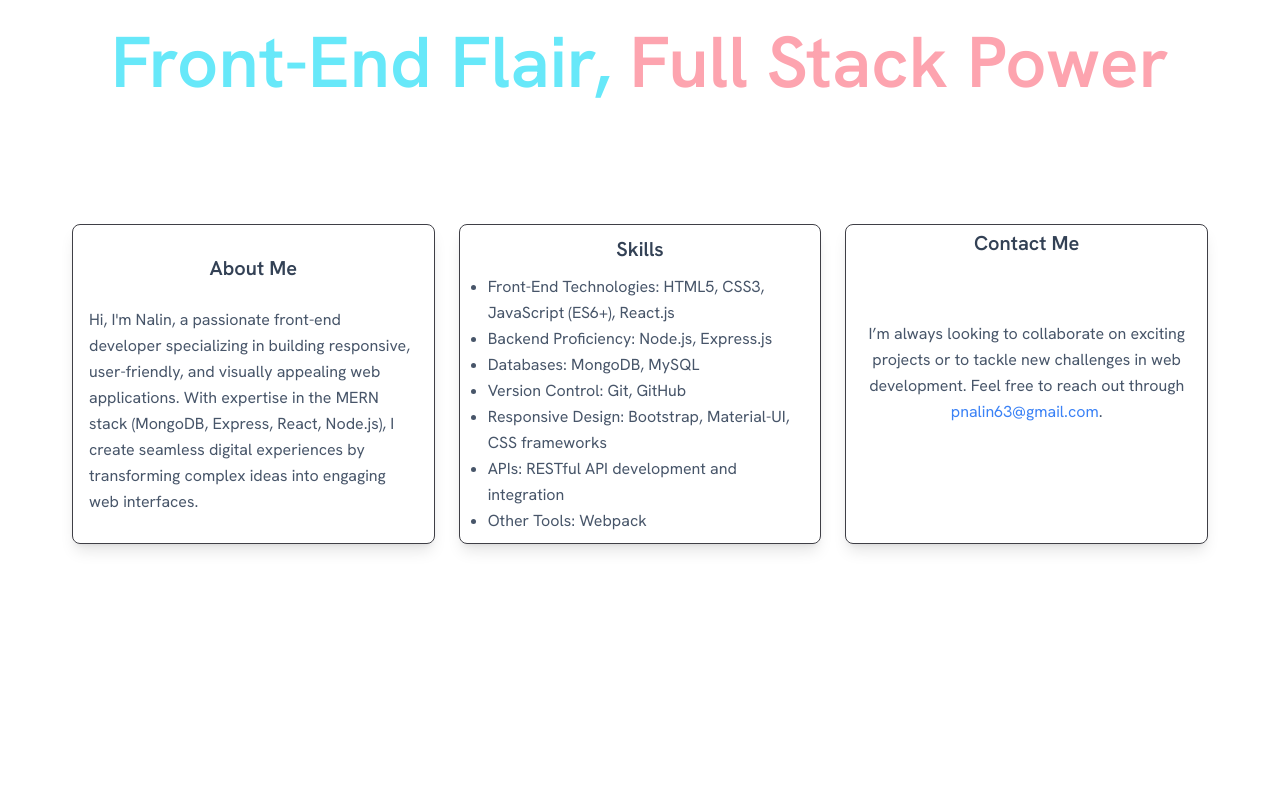
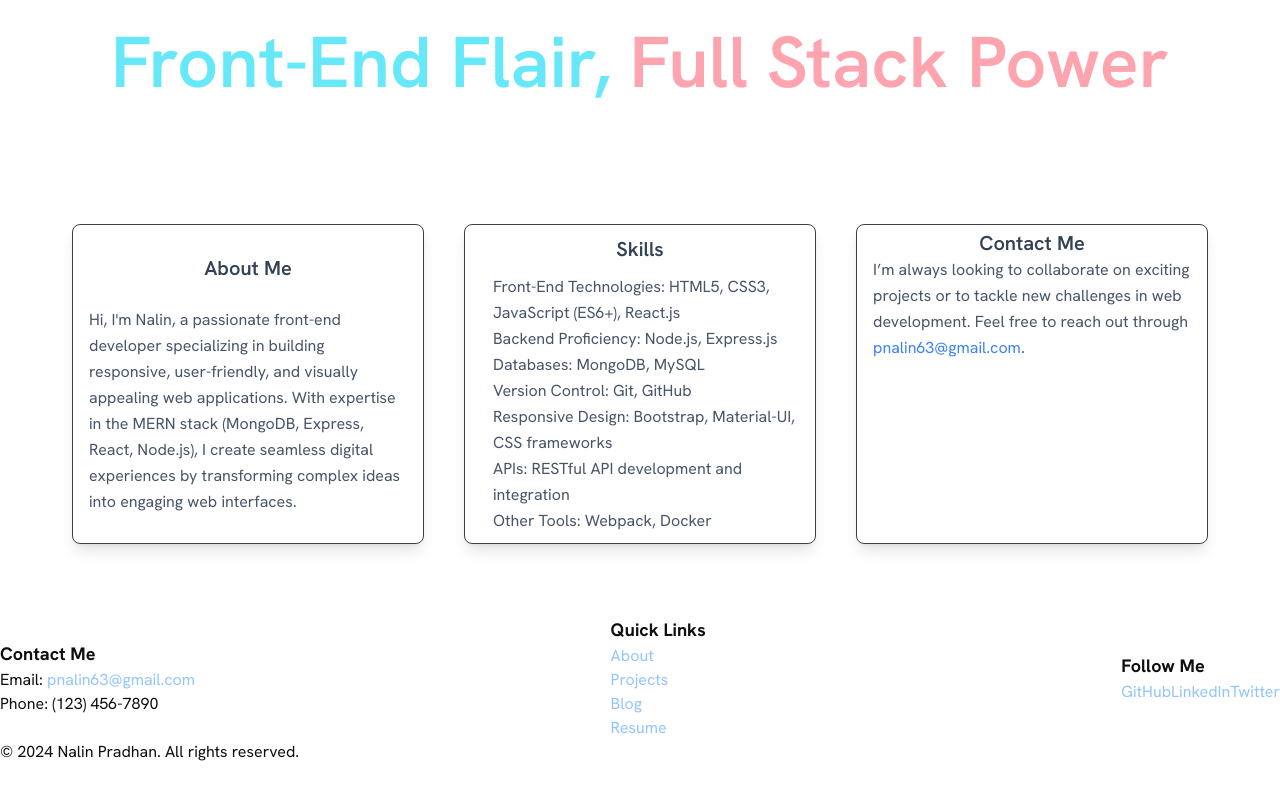
Before and after one commit to NalinPradhan/profilepage, a React (Create React App) app: page / in a window 1280 px wide. Shown: the part 242-1042 px from the top of the page. After the commit the page ends 1006 px from the top, so only its background shows below. Built offline with nearby package versions, Linux system fonts and the light colour scheme.

Commit message:
added footer

```diff
--- a/src/App.js
+++ b/src/App.js
@@ -6,6 +6,7 @@ import { ScrollTrigger } from "gsap/ScrollTrigger";
 import Navbar from "./components/Navbar";
 import Herotxt from "./components/Herotxt";
 import Intro from "./components/intro";
+import Footer from "./components/Footer";
 
 gsap.registerPlugin(ScrollTrigger);
 
@@ -21,7 +22,8 @@ function App() {
       {shownav ? <Navbar /> : null}
       {shownav ? <Herotxt /> : null}
       {shownav ? <Intro /> : null}
-      {/* {shownav ? <FloatingText /> : null} */}
+      {shownav ? <Footer /> : null}
+
     </>
   );
 }
--- /dev/null
+++ b/src/components/Footer.jsx
@@ -0,0 +1,39 @@
+import React from 'react';
+
+const Footer = () => {
+    return (
+        <footer>
+            <div className="h-32 ">
+                {/* <a href="resume" className="resume">Resume</a> */}
+                <div className="container mx-auto flex justify-between items-center">
+                    <div>
+                        <h4 className="text-lg font-bold">Contact Me</h4>
+                        <p>Email: <a href="mailto:pnalin63@gmail.com" className="text-blue-300">pnalin63@gmail.com</a></p>
+                        <p>Phone: (123) 456-7890</p>
+                    </div>
+
+                    <div>
+                        <h4 className="text-lg font-bold">Quick Links</h4>
+                        <ul>
+                            <li><a href="#about" className="text-blue-300">About</a></li>
+                            <li><a href="#projects" className="text-blue-300">Projects</a></li>
+                            <li><a href="#blog" className="text-blue-300">Blog</a></li>
+                            <li><a href="/resume.pdf" className="text-blue-300">Resume</a></li>
+                        </ul>
+                    </div>
+
+                    <div>
+                        <h4 className="text-lg font-bold">Follow Me</h4>
+                        <a href="https://github.com/NalinPradhan" className="text-blue-300">GitHub</a>
+                        <a href="https://linkedin.com/in/yourprofile" className="text-blue-300">LinkedIn</a>
+                        <a href="https://twitter.com/yourprofile" className="text-blue-300">Twitter</a>
+                    </div>
+                </div>
+
+                <p>&copy; {new Date().getFullYear()} Nalin Pradhan. All rights reserved.</p>
+            </div>
+        </footer>
+    );
+};
+
+export default Footer;
--- a/src/components/Herotxt.jsx
+++ b/src/components/Herotxt.jsx
@@ -1,7 +1,7 @@
 import React, { useRef } from "react";
 import gsap from "gsap";
 import { useGSAP } from "@gsap/react";
-
+// import bubble from "../../public/thinkbox.svg";
 
 gsap.registerPlugin(useGSAP);
 function Herotxt() {
@@ -9,21 +9,7 @@ function Herotxt() {
   const full = useRef(null);
   const icon = useRef(null);
 
-  const greet = () => {
-    const existingTextBox = icon.current.querySelector('div');
-    if(existingTextBox){
-      existingTextBox.remove();
-    }
-    const textbox = document.createElement('div');
-    const par = document.createElement('p');
 
-    par.innerHTML= "Hey, wasup!";
-    textbox.appendChild(par);
-    textbox.style.position= "absolute";
-    icon.current.appendChild(textbox);
-
-
-  };
   useGSAP(() => {
     const tl = gsap.timeline();
     tl.fromTo(
@@ -74,7 +60,7 @@ function Herotxt() {
     <div className="flex sm:w-full flex-col sm:h-80 items-center justify-center">
       <div ref={icon}>
 
-      <img  style={{position: "relative"}} onMouseOver={greet} alt="hero"  width="100" height="100"  className=" rounded-full w-15   " src="/avatar.png" ></img>
+      <img  style={{position: "relative"}}  alt="hero"  width="100" height="100"  className=" rounded-full w-15   " src="/avatar.png" ></img>
       </div>
 
       <h1 className="text-4xl mt-10  font-semibold text-accentv md:text-6xl lg:text-7xl ">
--- a/src/components/intro.jsx
+++ b/src/components/intro.jsx
@@ -41,18 +41,17 @@ function Intro() {
   }, []);
   return (
     <>
-      <div className="m-10 p-5 grid  grid-cols-3 grid-rows-2">
-        <div className="border grid rounded-lg border-zinc-700   m-3 shadow-lg   sm:h-80 items-center p-4 text-slate-600 justify-center floating-container">
-        <div className="text-xl  text-slate-700 flex justify-center font-semibold ">About Me</div>
-
-          <p className="leading-relaxed">
+<div id="here" className="m-10 p-5 grid grid-cols-1  lg:grid-cols-3 gap-4">
+  <div className="border grid rounded-lg border-zinc-700 m-3 shadow-lg h-80 items-center p-4 text-slate-600 justify-center">
+    <div className="text-xl text-slate-700 flex justify-center font-semibold">About Me</div>
+    <p className="leading-relaxed overflow-hidden text-ellipsis">
       Hi, I'm Nalin, a passionate front-end developer specializing in building responsive, user-friendly, and visually appealing web applications. With expertise in the MERN stack (MongoDB, Express, React, Node.js), I create seamless digital experiences by transforming complex ideas into engaging web interfaces.
     </p>
   </div>
-        <div className="border grid rounded-lg border-zinc-700 py-1  m-3 shadow-lg   sm:h-80 items-center p-4 text-slate-600 justify-center floating-container">
-        <div className="text-xl  text-slate-700 flex justify-center font-semibold ">Skills</div>
 
-          <p className="leading-relaxed">
+  <div className="border grid rounded-lg border-zinc-700 py-1 m-3 shadow-lg h-80 items-center p-4 text-slate-600 justify-center">
+    <div className="text-xl text-slate-700 flex justify-center font-semibold">Skills</div>
+    <p className="leading-relaxed overflow-hidden text-ellipsis">
       <ul className="list-disc pl-3">
         <li>Front-End Technologies: HTML5, CSS3, JavaScript (ES6+), React.js</li>
         <li>Backend Proficiency: Node.js, Express.js</li>
@@ -60,17 +59,19 @@ function Intro() {
         <li>Version Control: Git, GitHub</li>
         <li>Responsive Design: Bootstrap, Material-UI, CSS frameworks</li>
         <li>APIs: RESTful API development and integration</li>
-              <li>Other Tools: Webpack</li>
+        <li>Other Tools: Webpack, Docker</li>
       </ul>
     </p>
   </div>
-        <div className="border flex flex-col rounded-lg border-zinc-700 py-1 shadow-lg m-3  items-center p-4 text-slate-600">
-          <div className="text-xl  text-slate-700 flex justify-center font-semibold ">Contact Me</div>
 
-          <p className="leading-relaxed mt-16 text-center">I’m always looking to collaborate on exciting projects or to tackle new challenges in web development. Feel free to reach out through <a className="text-blue-500 hover:underline decoration-2 underline-offset-3 hover:text-cyan-500" href="https://github.com/NalinPradhan">pnalin63@gmail.com</a>.</p>
+  <div className="border flex flex-col rounded-lg border-zinc-700 py-1 shadow-lg m-3 items-center p-4 text-slate-600">
+    <div className="text-xl text-slate-700 flex justify-center font-semibold">Contact Me</div>
+    <p className="leading-relaxed  overflow-hidden text-ellipsis mb-2">
+      I’m always looking to collaborate on exciting projects or to tackle new challenges in web development. Feel free to reach out through
+      <a className="text-blue-500 hover:underline decoration-2 underline-offset-3 hover:text-cyan-500" href="#here"> pnalin63@gmail.com</a>.
+    </p>
   </div>
 </div>
-      {/* <img className="z-10 ml-12  w-20 h-20" src="wow.gif" alt="Descriptive Text" /> */}
     </>
   );
 }
```
Also changed, not shown: public/thinkbox.svg. Lines whose indentation alone changed are shown as unchanged.
